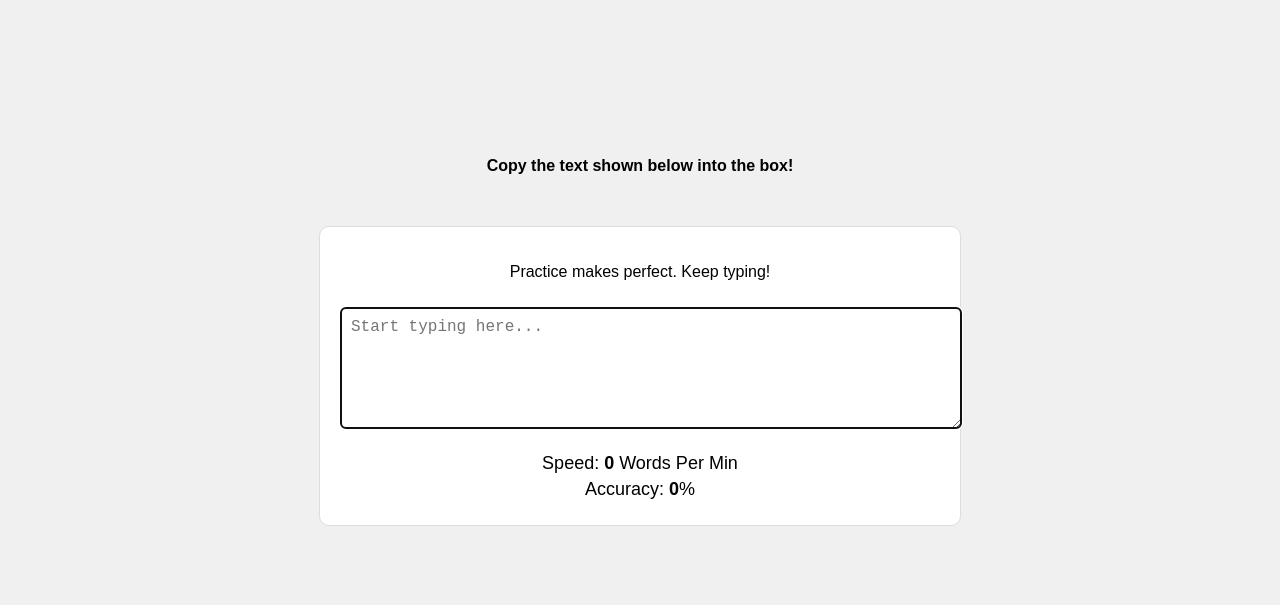
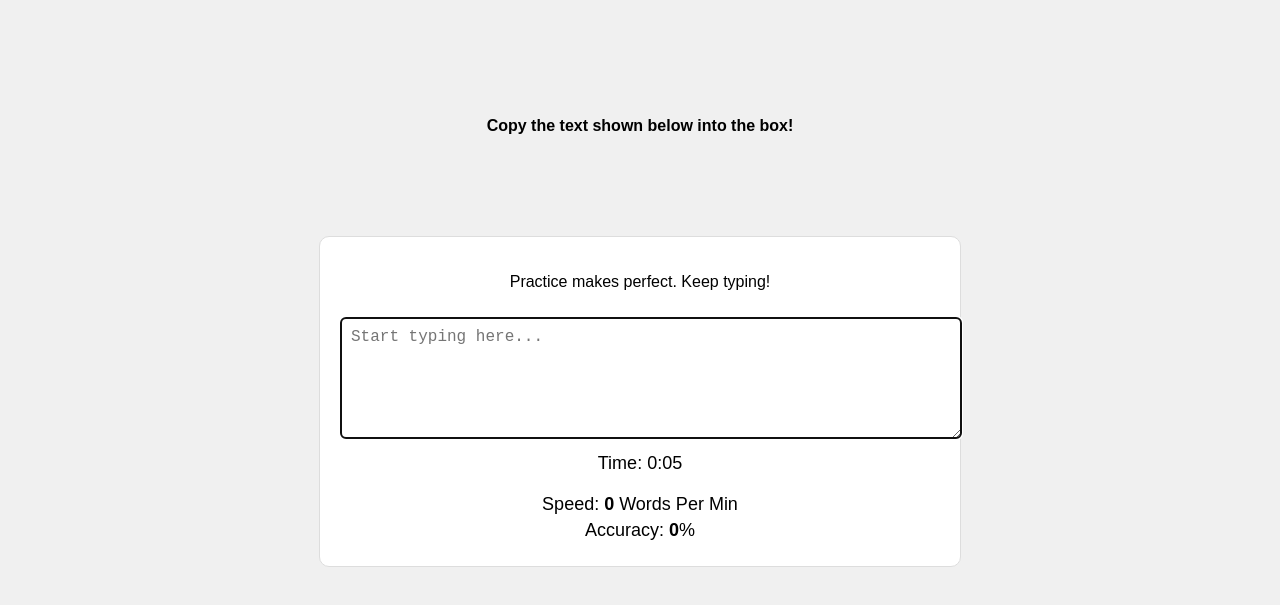
Before and after one commit to Anushri255/typing-test.io, a plain HTML site: page index.html in a window 1280 px wide. Shown: the part 69-674 px from the top of the page. Drawn offline with Linux system fonts and the light colour scheme.

Commit message:
Display Timer

```diff
--- a/index.html
+++ b/index.html
@@ -34,7 +34,7 @@
             border: 1px solid #ddd;
             max-width: 600px;
             width: 100%;
-            margin-top: 30px;
+            margin-top: 80px; /* Adjusted to account for the banner */
             padding: 20px;
             border-radius: 10px;
         }
@@ -75,6 +75,11 @@
         #results span {
             font-weight: bold;
         }
+
+        #timer {
+            font-size: 18px;
+            margin: 10px 0;
+        }
     </style>
 </head>
 <body>
@@ -84,6 +89,7 @@
     <div class="container">
         <p id="text-to-type">Here is a sample text to type.</p>
         <textarea id="user-input" placeholder="Start typing here..."></textarea>
+        <p id="timer">Time: <span id="timer-display">0:00</span></p>
         <div id="results">
             <p>Speed: <span id="speed">0</span> Words Per Min</p>
             <p>Accuracy: <span id="accuracy">0</span>%</p>
@@ -94,6 +100,7 @@
         var userInputElement = document.getElementById('user-input');
         var speedElement = document.getElementById('speed');
         var accuracyElement = document.getElementById('accuracy');
+        var timerDisplayElement = document.getElementById('timer-display');
 
         var phrases = [
             'The quick brown fox jumps over the lazy dog.',
@@ -105,6 +112,7 @@
         ];
 
         var startTime;
+        var timerInterval;
 
         function getRandomPhrase() {
             var randomIndex = Math.floor(Math.random() * phrases.length);
@@ -134,6 +142,17 @@
             userInputElement.value = '';
             userInputElement.focus();
             startTime = new Date();
+            timerDisplayElement.textContent = '0:00';
+            clearInterval(timerInterval);
+            timerInterval = setInterval(updateTimer, 1000);
+        }
+
+        function updateTimer() {
+            var currentTime = new Date();
+            var timeElapsed = Math.floor((currentTime - startTime) / 1000);
+            var minutes = Math.floor(timeElapsed / 60);
+            var seconds = timeElapsed % 60;
+            timerDisplayElement.textContent = minutes + ':' + (seconds < 10 ? '0' : '') + seconds;
         }
 
         userInputElement.addEventListener('input', function() {
@@ -146,6 +165,7 @@
                 var accuracy = calculateAccuracy(userText, originalText);
                 speedElement.textContent = speed;
                 accuracyElement.textContent = accuracy;
+                clearInterval(timerInterval);
                 alert('Test complete!');
                 startTypingTest();
             }
```
